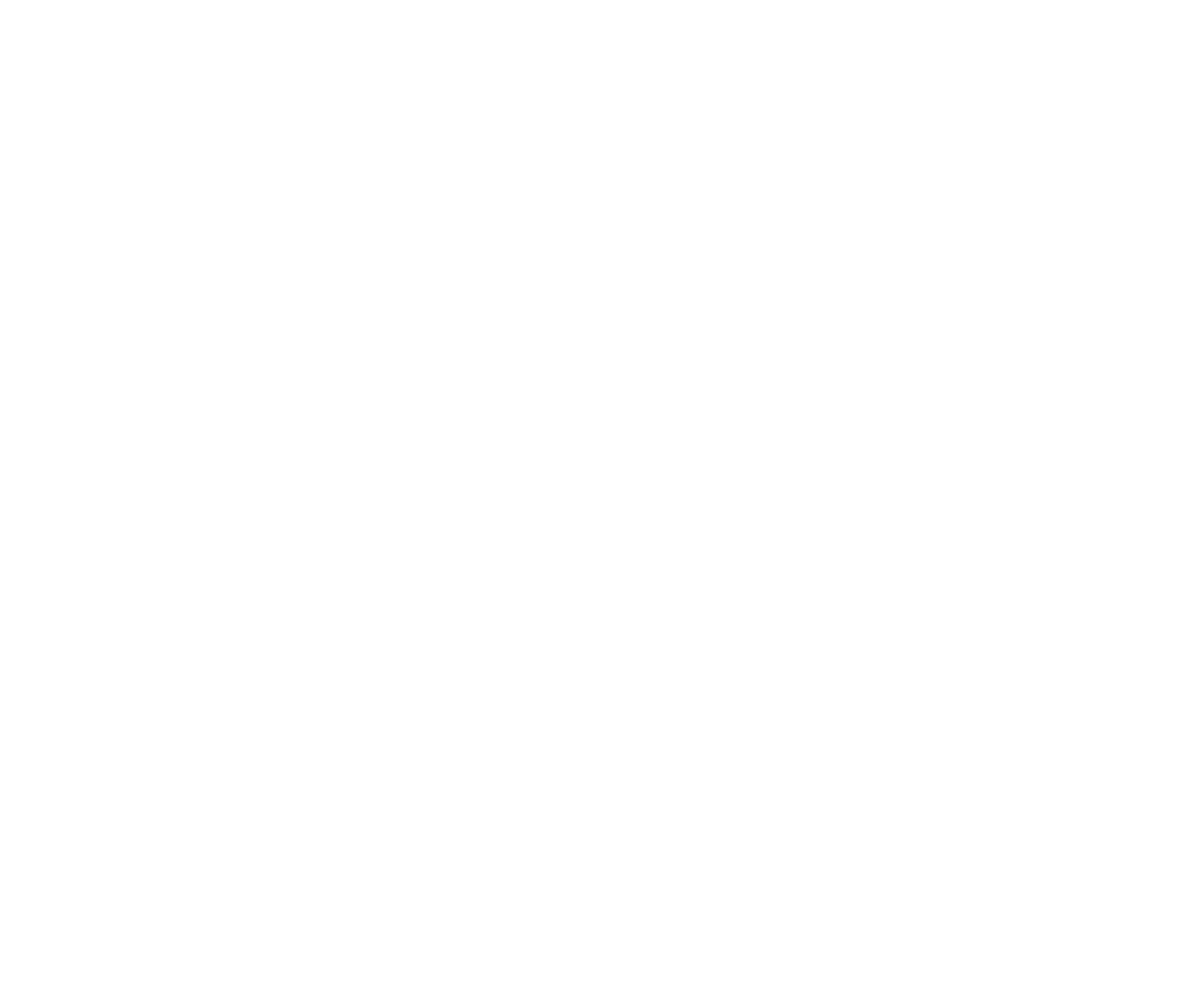
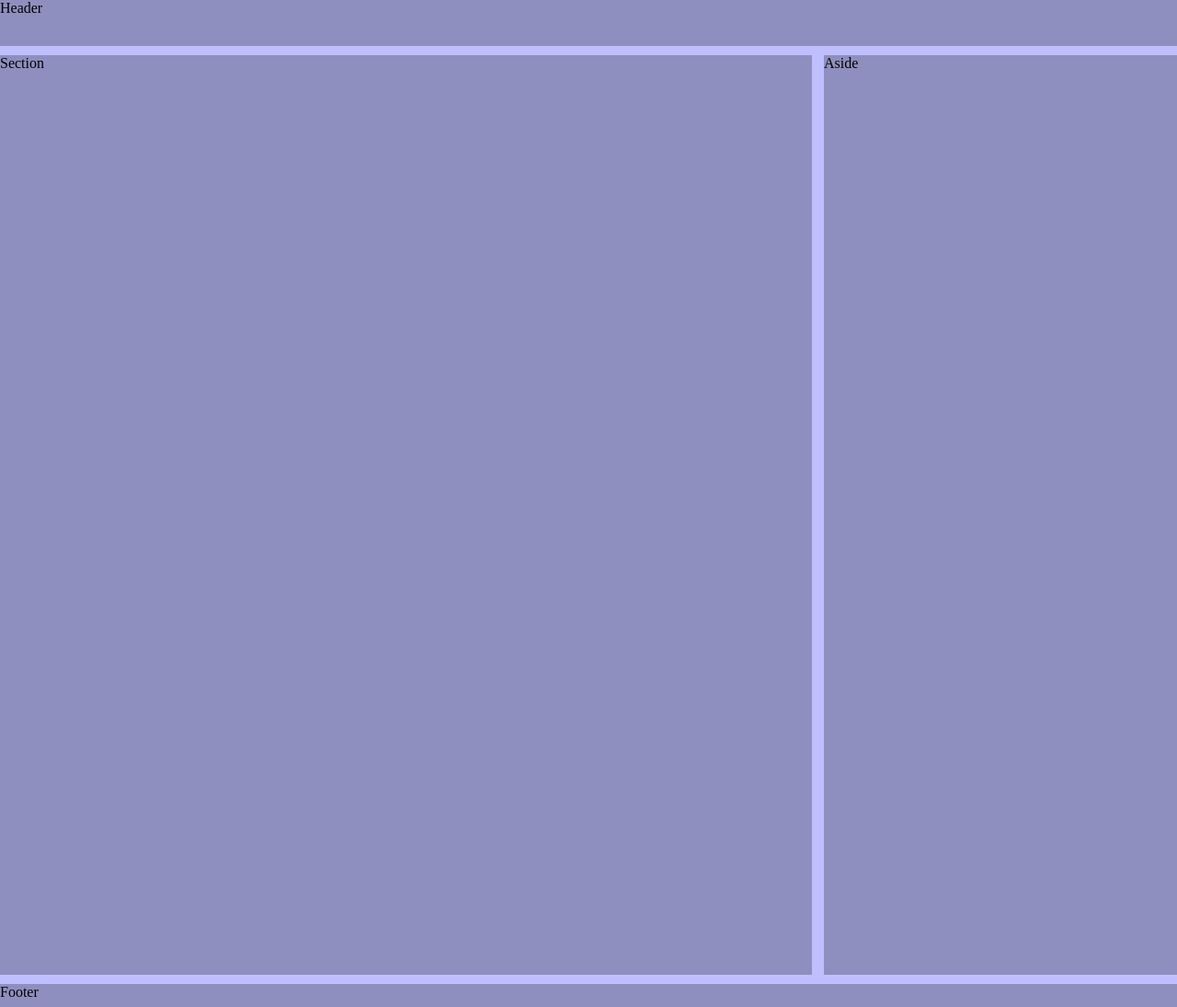
Before and after one commit to DouglasMacKrell/zenva-bite-sized-responsive-web-design, a plain HTML site: page media-queries.html in a window 1280 px wide. Shown: the whole page at 92% size. Before the commit the page ends 800 px from the top, so only its background shows below. Drawn offline with Linux system fonts and the light colour scheme.

```diff
--- a/media-queries.html
+++ b/media-queries.html
@@ -1,10 +1,79 @@
 <!DOCTYPE html>
 <html lang="en" dir="ltr">
-   <head>
-      <meta charset="utf-8">
-      <title>CSS Media Queries</title>
-   </head>
-   <body>
+  <head>
+    <meta charset="utf-8" />
+    <meta name="viewport" content="width=device-width, initial-scale=1" />
 
-   </body>
+    <title>CSS Media Queries</title>
+
+    <style>
+      /* Applies to EVERYING unless overwritten elsewhere */
+      * {
+        margin: 0;
+      }
+
+      body {
+        background: rgba(255, 0, 0, 0.25);
+      }
+
+      header {
+        background: rgba(0, 0, 0, 0.25);
+        margin-bottom: 10px;
+        height: 50px;
+      }
+
+      section {
+        background: rgba(0, 0, 0, 0.25);
+        margin-bottom: 10px;
+        height: 1000px;
+      }
+
+      aside {
+        background: rgba(0, 0, 0, 0.25);
+        margin-bottom: 10px;
+        height: 1000px;
+        display: none;
+      }
+
+      footer {
+        background: rgba(0, 0, 0, 0.25);
+        height: 25px;
+      }
+
+      /* Applies only when the screen is 768px or wider */
+      @media screen and (min-width: 768px) {
+        body {
+          background: rgba(0, 255, 0, 0.25);
+        }
+        aside {
+          display: block;
+        }
+      }
+
+      /* Applies onlu when the screen is 1200px or wider */
+      @media screen and (min-width: 1200px) {
+        body {
+          background: rgba(0, 0, 255, 0.25);
+        }
+        section {
+          float: left;
+          width: 69%;
+          margin-right: 10px;
+        }
+        aside {
+          float: right;
+          width: 30%;
+        }
+        footer {
+          clear: both;
+        }
+      }
+    </style>
+  </head>
+  <body>
+    <header>Header</header>
+    <section>Section</section>
+    <aside>Aside</aside>
+    <footer>Footer</footer>
+  </body>
 </html>
```
Also changed, not shown: flexbox.html (+67 -6 lines).
